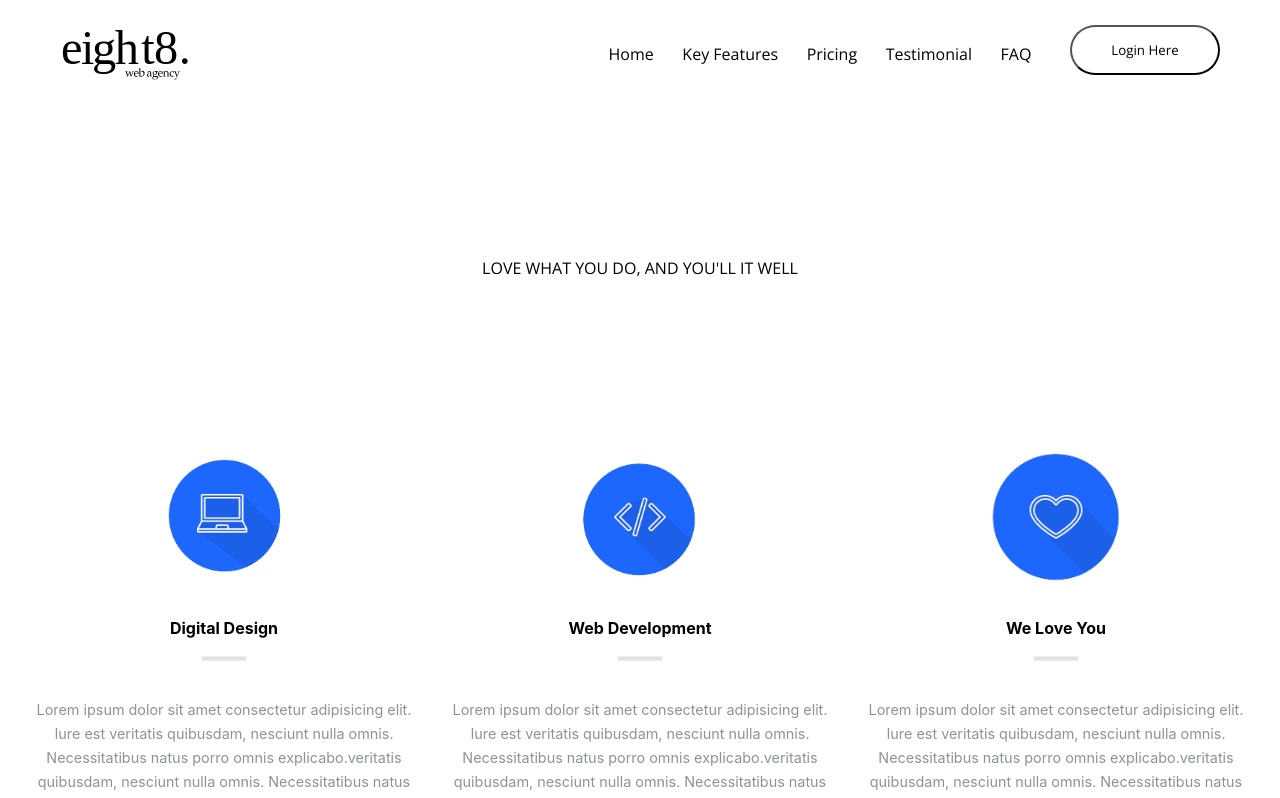
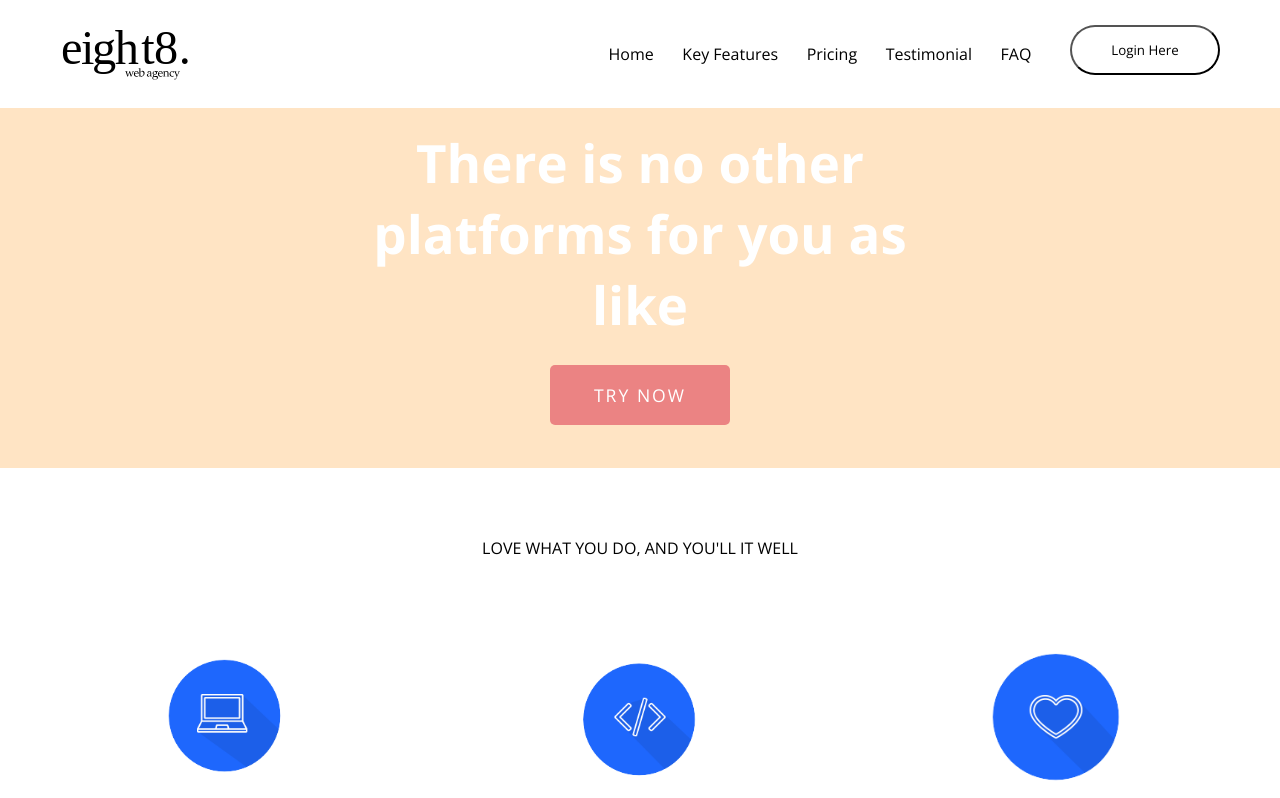
Before and after one commit to nison79/eight8, a React (Create React App) app: page / in a window 1280 px wide. Shown: the top 798 px of the page. Built offline with nearby package versions, Linux system fonts and the light colour scheme.

Commit message:
Header without Slider

```diff
--- a/package.json
+++ b/package.json
@@ -9,6 +9,7 @@
     "react": "^17.0.2",
     "react-dom": "^17.0.2",
     "react-scripts": "4.0.3",
+    "react-slideshow-image": "^3.4.5",
     "web-vitals": "^1.0.1"
   },
   "scripts": {
--- a/src/App.js
+++ b/src/App.js
@@ -4,11 +4,13 @@ import Menu from './components/Menu'
 import NewsLetter from './components/NewsLetter';
 import Services from './components/Services'
 import Footer from './components/Footer'
+import Header from './components/Header';
 
 function App() {
   return (
     <div className="App">
       <Menu />
+      <Header />
       <Services />
       <NewsLetter />
       <Footer />
--- a/src/components/Header.css
+++ b/src/components/Header.css
@@ -0,0 +1,31 @@
+.header-wrapper {
+  display: flex;
+  /* align-items: center; */
+  justify-content: center;
+  min-height: 45vh;
+  background-color: bisque;
+}
+
+.action {
+  display:flex;
+  flex-direction: column;
+  align-items: center;
+  justify-content: center;
+}
+.action h2 {
+  font-family: 'Open Sans',sans-serif;
+  font-size:3.3rem;
+  color:white;
+  text-align: center;
+}
+
+.header-button {
+  border:none;
+  border-radius: 5px;
+  width:180px;
+  height:60px;
+  font-size: 1.1rem;
+  letter-spacing:2px;
+  color:white;
+  background-color: #EB8383;
+}
--- a/src/components/Header.js
+++ b/src/components/Header.js
@@ -4,8 +4,12 @@ import './Header.css'
 
 const Header = () => {
   return (
-    <div>
-
+    <div className='header-wrapper'>
+      {/* <Slider /> */}
+      <div className="action">
+        <h2>There is no other <br/>platforms for you as <br/>like</h2>
+        <button className="header-button">TRY NOW</button>
+      </div>
     </div>
   )
 }
--- a/src/components/NewsLetter.css
+++ b/src/components/NewsLetter.css
@@ -1,5 +1,5 @@
 .newsletter-wrapper {
-  min-height: 55vh;
+  min-height: 30vh;
   display:flex;
   justify-content: center;
   align-items: center;
--- a/src/components/Services.css
+++ b/src/components/Services.css
@@ -9,13 +9,13 @@
   align-items: center;
   font-family: 'Open Sans';
   text-transform: uppercase;
-  min-height:40vh;
+  min-height:20vh;
 }
 
 .services {
   display: grid;
   grid-template-columns: 1fr 1fr 1fr;
-  min-height: 30vh;
+  min-height: 20vh;
   padding: 0rem 1rem;
 }
 
```
Also changed, not shown: 1 other file (tests, documents, lock files or other folders).
